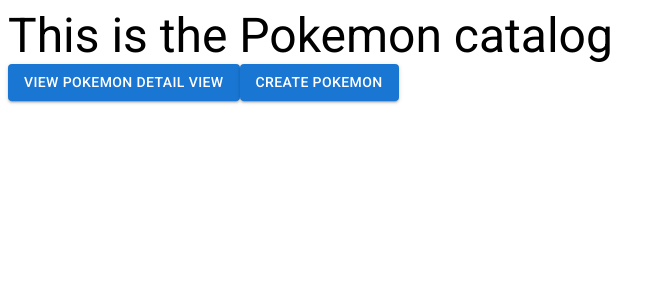
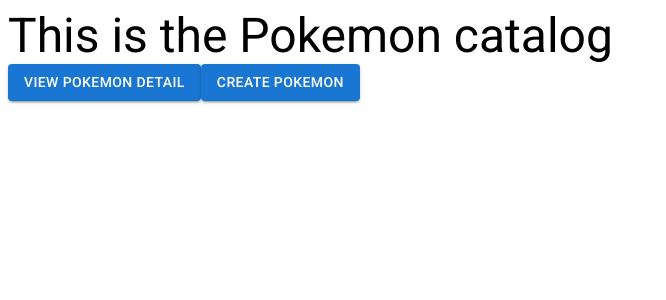
Before and after one commit to apsys-mx/katas.pokedex, a React (Vite) app: page / in a window 1280 px wide. Shown: the top 300 px of the page, without its empty margins (0-666 px from the left). Built offline with nearby package versions, Linux system fonts and the light colour scheme.

Commit message:
prueba 2

```diff
--- a/src/features/pokemon/index/pokemon-index.template.jsx
+++ b/src/features/pokemon/index/pokemon-index.template.jsx
@@ -11,7 +11,7 @@
 		<Box>
 			<Typography variant='h3'>This is the Pokemon catalog</Typography>
 			<Button variant='contained' onClick={() => onOpenPokemonCard('pikachu')}>
-				View pokemon detail view
+				View pokemon detail
 			</Button>
 			<Button variant='contained' onClick={onCreatePokemon}>
 				Create pokemon
```
